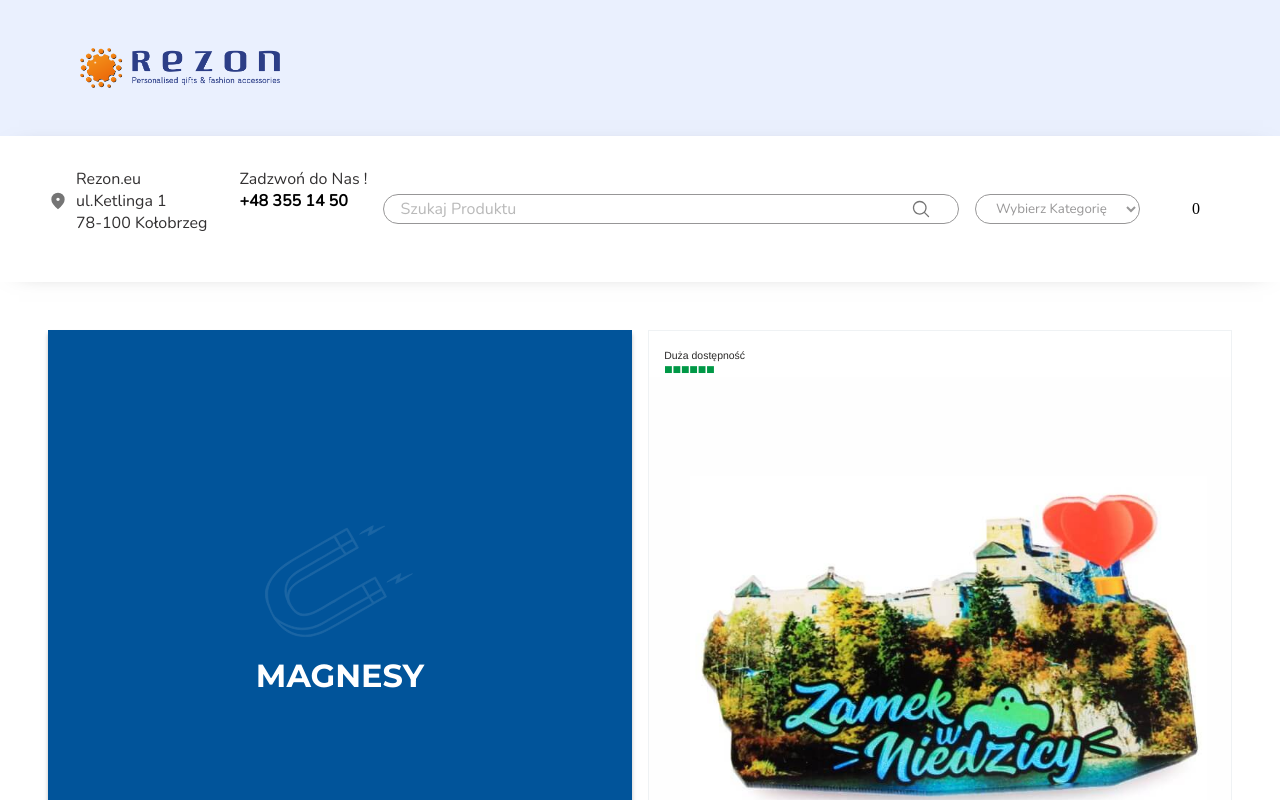
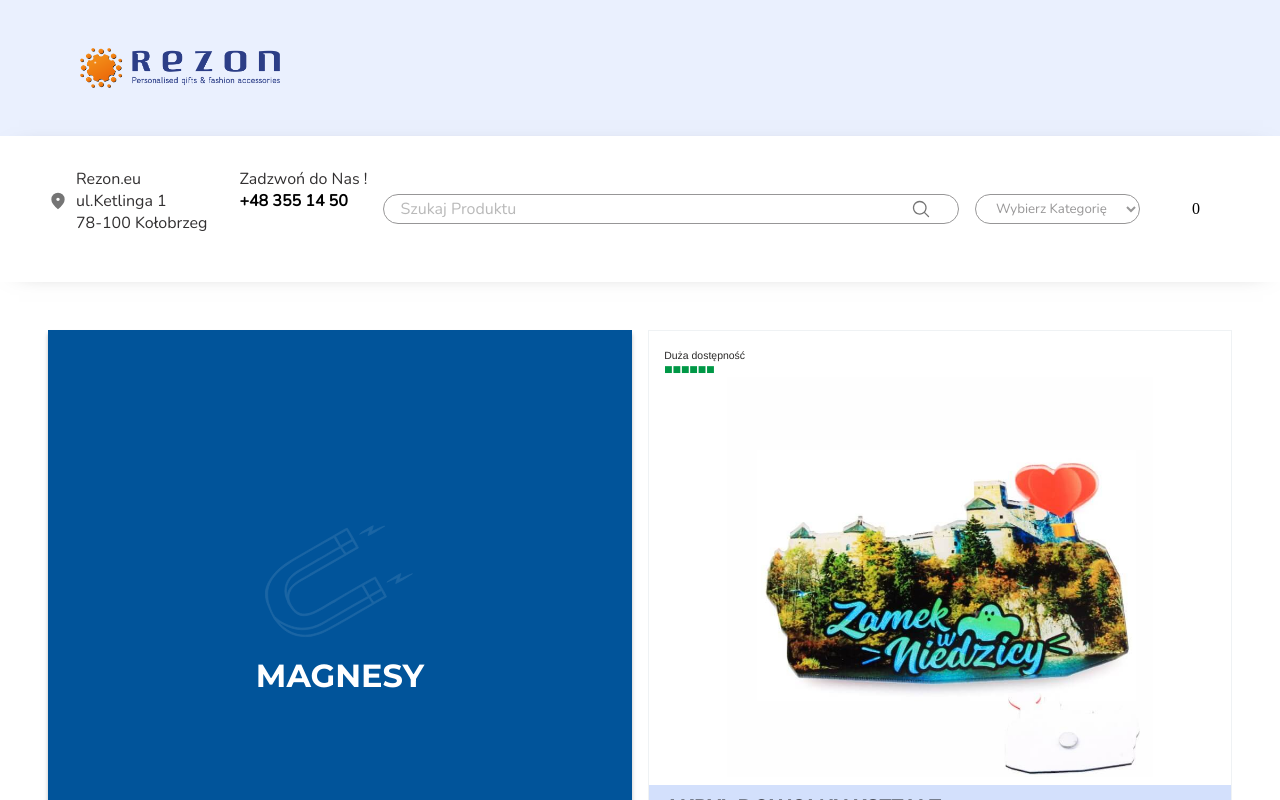
Before and after one commit to marcinzygan/rezon-product-catalogue, a Next.js app: page / in a window 1280 px wide. Shown: the top 800 px of the page. Built offline with nearby package versions, Linux system fonts and the light colour scheme; some icons are missing.

Commit message:
changed image component

```diff
--- a/src/components/productCard/ProductCard.js
+++ b/src/components/productCard/ProductCard.js
@@ -137,24 +137,24 @@ const ProductCard = (card) => {
             }
           >
             {!card.image ? (
-              <img
-                // fill
+              <Image
+                fill
                 className={classes.img}
                 src={"/images/brak_zdjecia.jpg"}
                 alt={card.identyfikator}
-                //     sizes="(max-width: 768px) 200vw,
-                // (max-width: 1200px) 50vw,
-                // 33vw"
+                sizes="(max-width: 768px) 200vw,
+            (max-width: 1200px) 50vw,
+            33vw"
               />
             ) : (
-              <img
-                // fill
+              <Image
+                fill
                 className={classes.img}
                 src={card.image}
                 alt={card.identyfikator}
-                //       sizes="(max-width: 768px) 200vw,
-                // (max-width: 1200px) 50vw,
-                // 33vw"
+                sizes="(max-width: 768px) 200vw,
+          (max-width: 1200px) 50vw,
+          33vw"
               />
             )}
             {/* <Image
```
